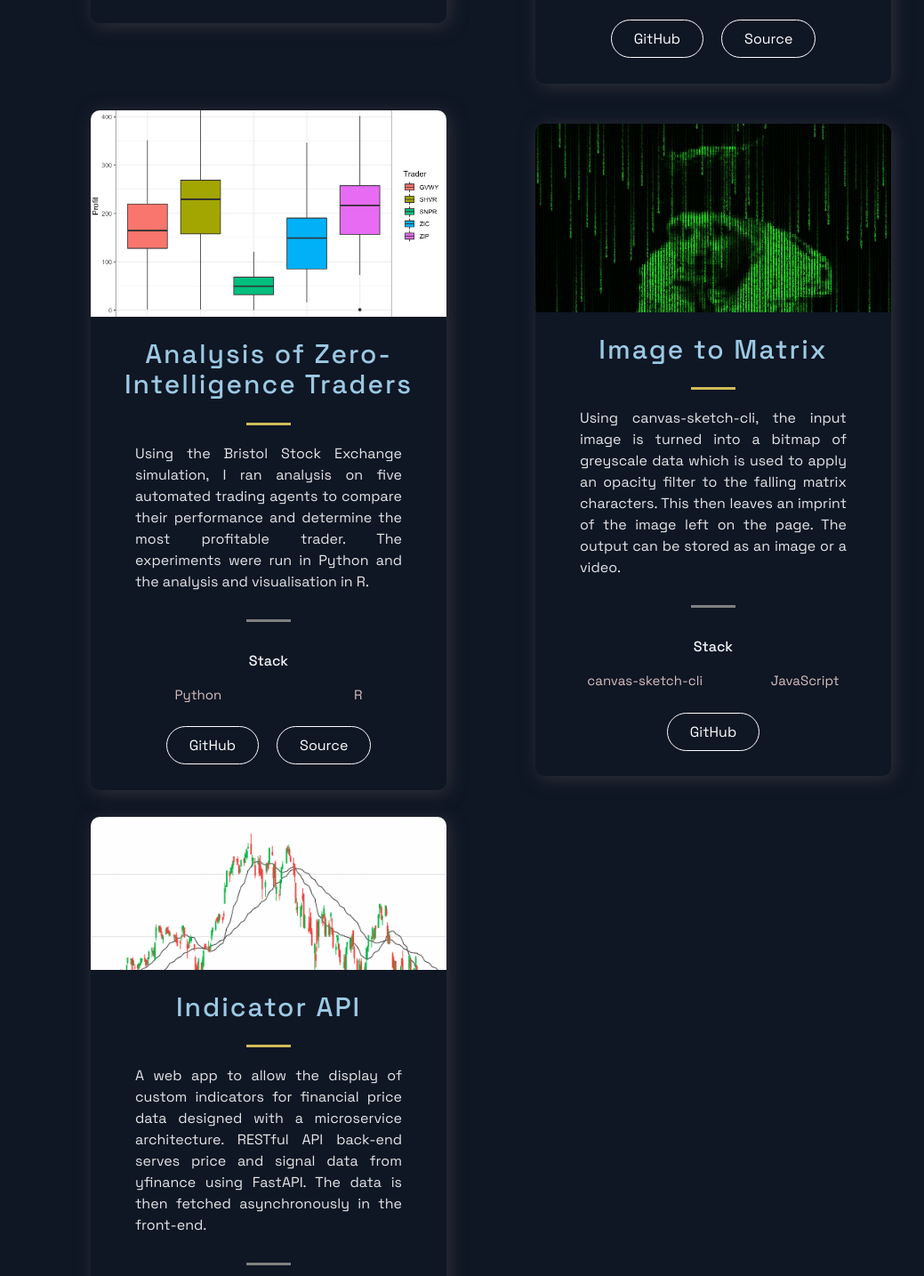
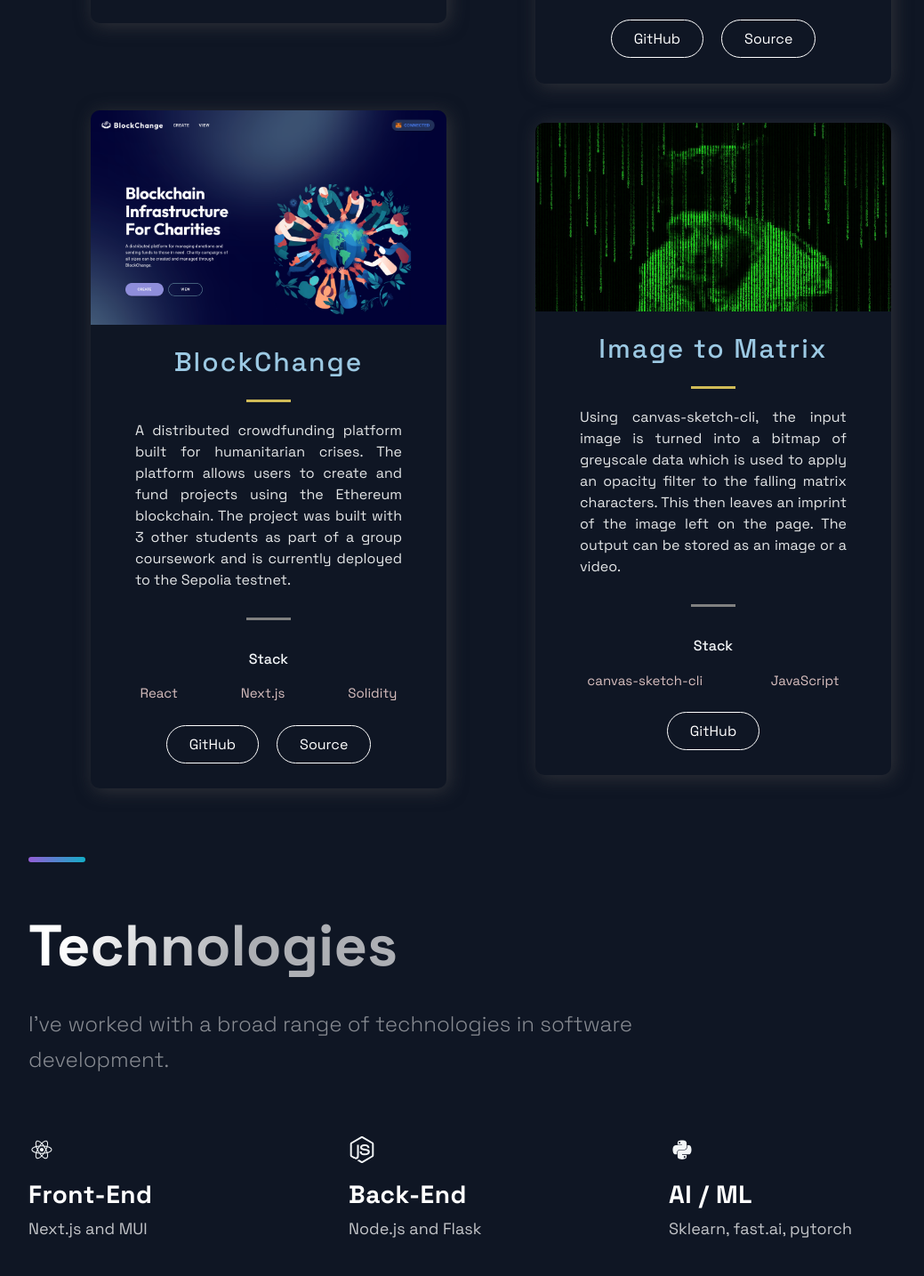
Before and after one commit to finnformica/finnformica22, a Next.js app: page / in a window 1280 px wide. Shown: the part 2327-3761 px from the top of the page at 89% size, without its empty margins (88-1127 px from the left). Built offline with nearby package versions, Linux system fonts and the light colour scheme.

Commit message:
add blockchange project

```diff
--- a/src/constants/constants.js
+++ b/src/constants/constants.js
@@ -37,16 +37,14 @@
     github: "https://github.com/finnformica/lunaocean",
     source: "https://lunaocean.vercel.app",
   },
-
   {
-    title: "Analysis of Zero-Intelligence Traders",
+    title: "BlockChange",
     description:
-      "Using the Bristol Stock Exchange simulation, I ran analysis on five automated trading agents to compare their performance and determine the most profitable trader. The experiments were run in Python and the analysis and visualisation in R.",
-    image: "/images/projects/ca3_boxplot.png",
-    tags: ["Python", "R"],
-    source:
-      "https://github.com/finnformica/BristolStockExchange/blob/ca3/CA3_report.pdf",
-    github: "https://github.com/finnformica/BristolStockExchange/tree/ca3",
+      "A distributed crowdfunding platform built for humanitarian crises. The platform allows users to create and fund projects using the Ethereum blockchain. The project was built with 3 other students as part of a group coursework and is currently deployed to the Sepolia testnet.",
+    image: "/images/projects/blockchange-img.png",
+    tags: ["React", "Next.js", "Solidity"],
+    github: "https://github.com/finnformica/blockchange-frontend",
+    source: "https://blockchange.vercel.app/",
   },
   {
     title: "Image to Matrix",
@@ -56,21 +54,11 @@
     tags: ["canvas-sketch-cli", "JavaScript"],
     github: "https://github.com/finnformica/matrix-effect",
   },
-  {
-    title: "Indicator API",
-    description:
-      "A web app to allow the display of custom indicators for financial price data designed with a microservice architecture. RESTful API back-end serves price and signal data from yfinance using FastAPI. The data is then fetched asynchronously in the front-end.",
-    image: "/images/projects/indicator-dashboard-img.png",
-    tags: ["React", "Next.js", "FastAPI"],
-    github: "https://github.com/finnformica/algo-api-charts",
-    source: "https://algo-api.up.railway.app/docs",
-  },
 ];
 
 export const TimeLineData = [
   { year: 2016, text: "Started my journey with Python" },
-  { year: 2017, text: "Trained my first ML model using NEAT" },
-  { year: 2019, text: "Achieved 3A's and A*" },
+  { year: 2018, text: "Trained my first ML model using NEAT" },
   { year: 2020, text: "Began building static websites" },
   {
     year: 2022,
```
Also changed, not shown: public/images/projects/blockchange-img.png (added).
